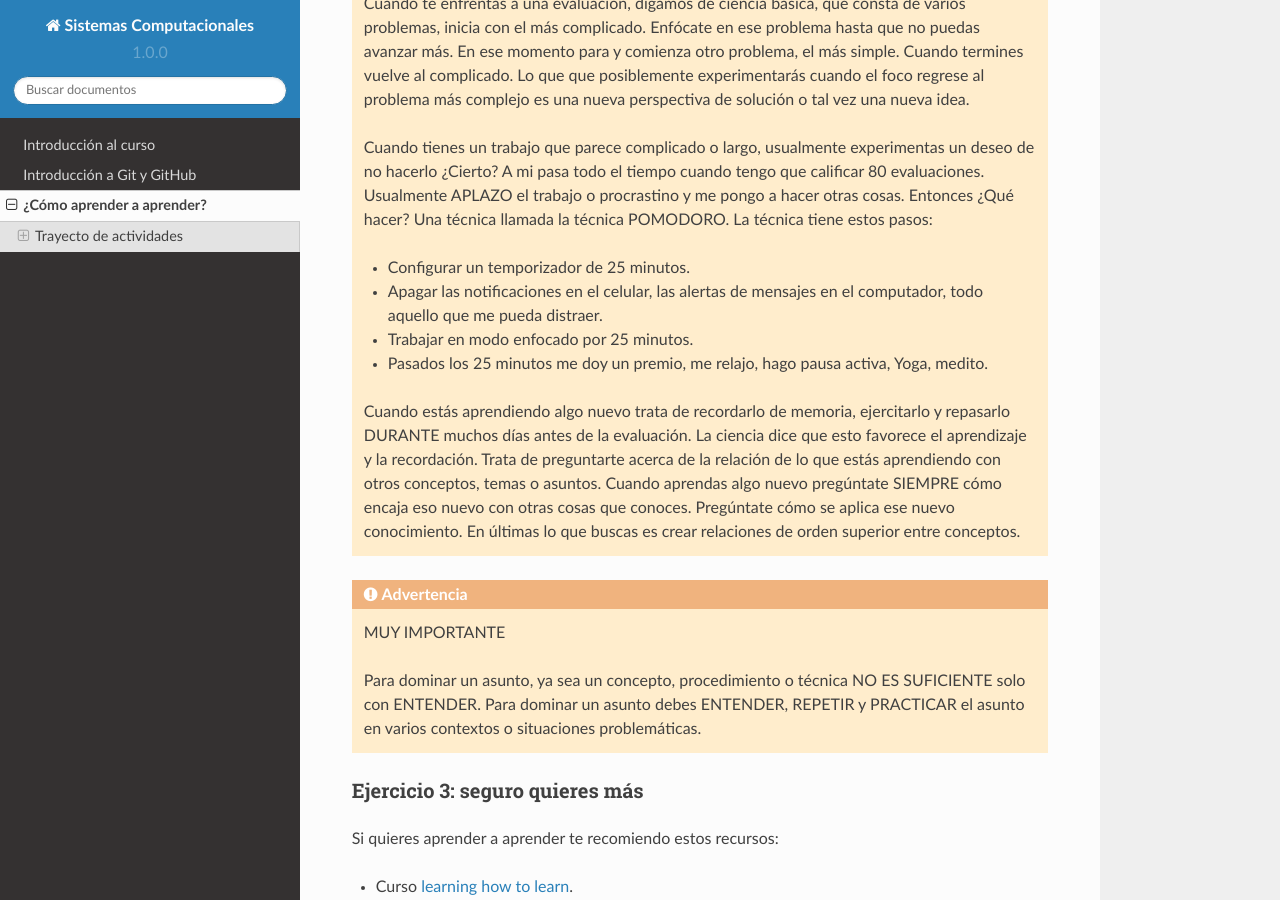
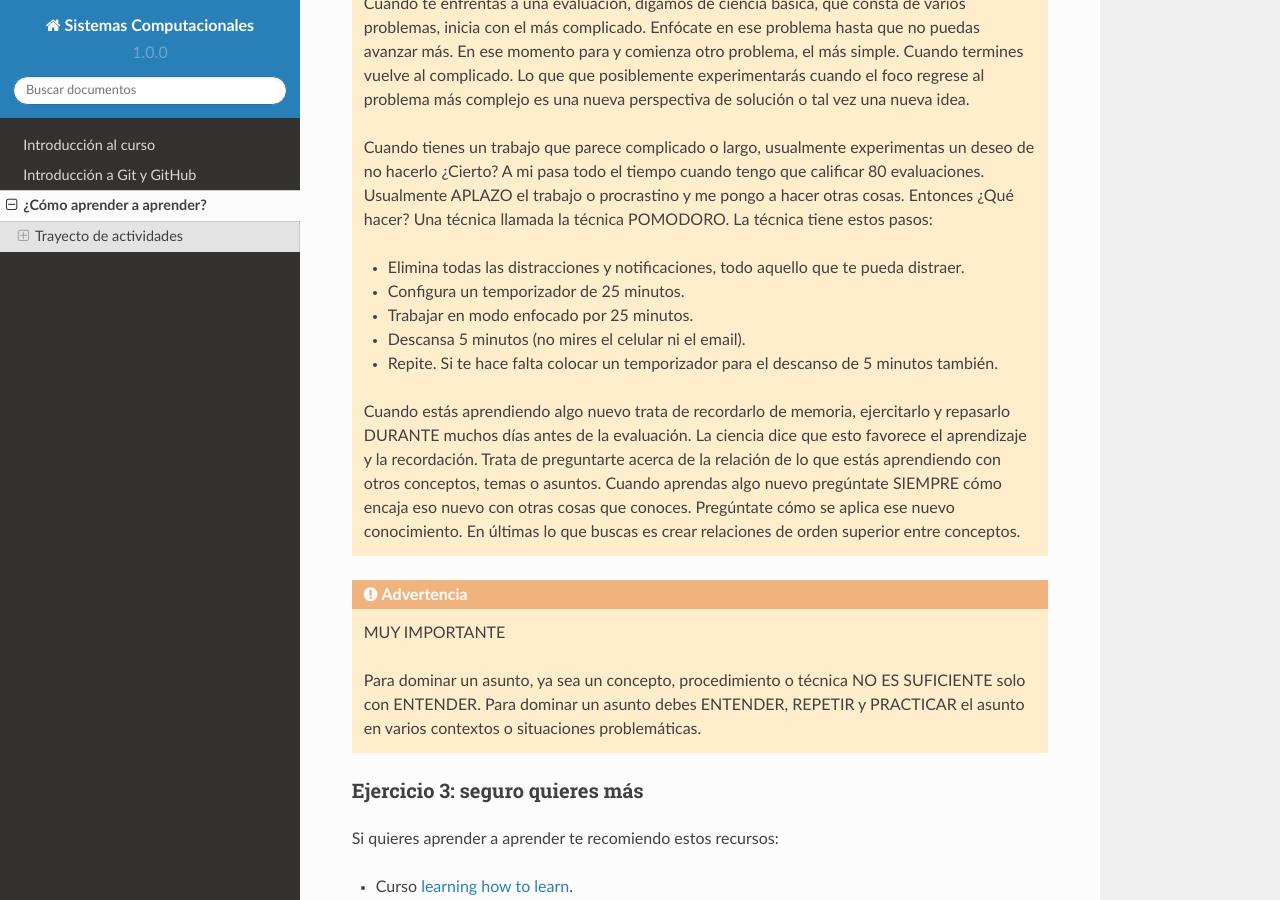
Before and after one commit to juanferfranco/SistemasComputacionales, a Sphinx documentation site: the page built from docs/_intro/learning.rst, in a window 1280 px wide and 900 px high, scrolled down 1086 px. Built offline with Sphinx 7.4.7 and the Read the Docs theme 2.0.0, drawn with Linux system fonts in a browser that asks for light colours.

Commit message:
refine pomodoro steps

```diff
--- a/docs/_intro/learning.rst
+++ b/docs/_intro/learning.rst
@@ -53,10 +53,11 @@ algunos de los conceptos clave del video anterior.
   o procrastino y me pongo a hacer otras cosas. Entonces ¿Qué hacer? Una técnica llamada la técnica
   POMODORO. La técnica tiene estos pasos:
 
-  * Configurar un temporizador de 25 minutos.
-  * Apagar las notificaciones en el celular, las alertas de mensajes en el computador, todo aquello que me pueda distraer.
+  * Elimina todas las distracciones y notificaciones, todo aquello que te pueda distraer.
+  * Configura un temporizador de 25 minutos.
   * Trabajar en modo enfocado por 25 minutos.
-  * Pasados los 25 minutos me doy un premio, me relajo, hago pausa activa, Yoga, medito.
+  * Descansa 5 minutos (no mires el celular ni el email).
+  * Repite. Si te hace falta colocar un temporizador para el descanso de 5 minutos también.
 
   Cuando estás aprendiendo algo nuevo trata de recordarlo de memoria, ejercitarlo y repasarlo DURANTE muchos días
   antes de la evaluación. La ciencia dice que esto favorece el aprendizaje y la recordación. Trata de preguntarte
```
